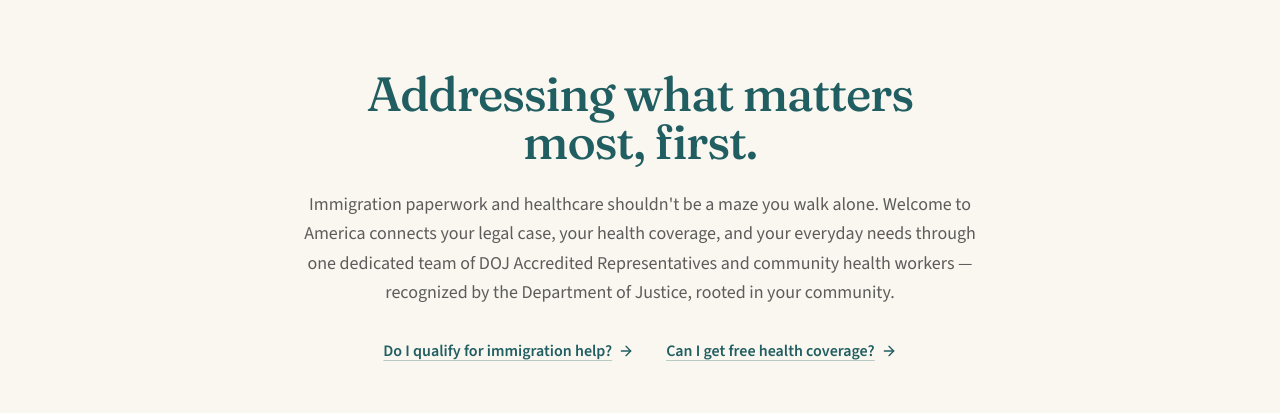
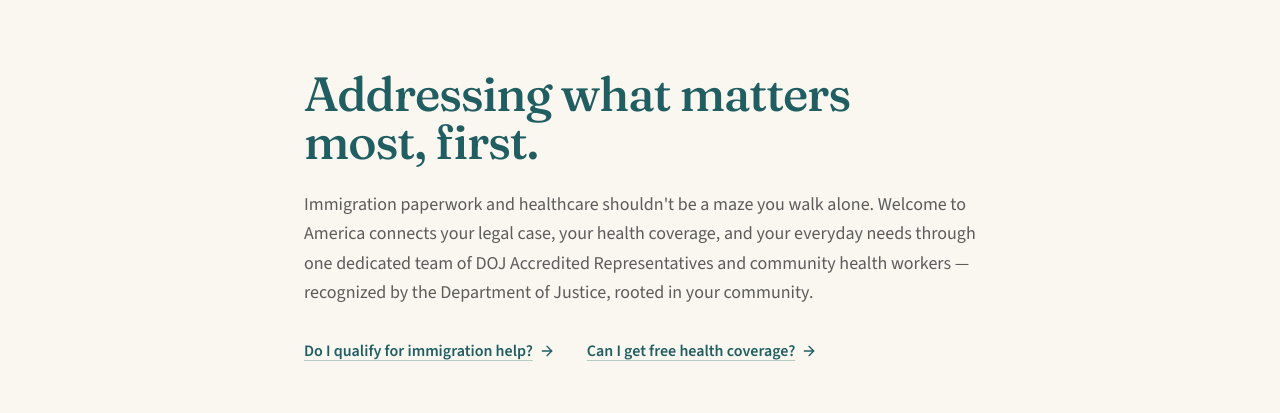
Before and after one commit to rameyrobo/welcometoamerica-website, a Next.js app: page / in a window 1280 px wide. Shown: the part 824-1237 px from the top of the page. Built offline with nearby package versions, Linux system fonts and the light colour scheme.

Commit message:
design: intro block centered on page, text and links left-aligned inside

```diff
--- a/app/page.tsx
+++ b/app/page.tsx
@@ -103,7 +103,8 @@
              left-aligned hero and the services grid ────────────────────── */}
       <section className="py-20 sm:py-28" aria-labelledby="intro-heading">
         <div className="section-wrapper">
-          <div className="max-w-2xl mx-auto text-center">
+          {/* Block centered on the page; text stays left-aligned inside */}
+          <div className="max-w-2xl mx-auto">
             <h2 id="intro-heading" className="section-title mb-6">
               Addressing what matters most, first.
             </h2>
@@ -114,7 +115,7 @@
               Accredited Representatives and community health workers — recognized
               by the Department of Justice, rooted in your community.
             </p>
-            <div className="flex flex-col sm:flex-row gap-x-8 gap-y-3 items-center justify-center">
+            <div className="flex flex-col sm:flex-row gap-x-8 gap-y-3">
               <Link href="/immigration" className="link-arrow">
                 Do I qualify for immigration help? <ArrowRight className="size-4" aria-hidden="true" />
               </Link>
```
